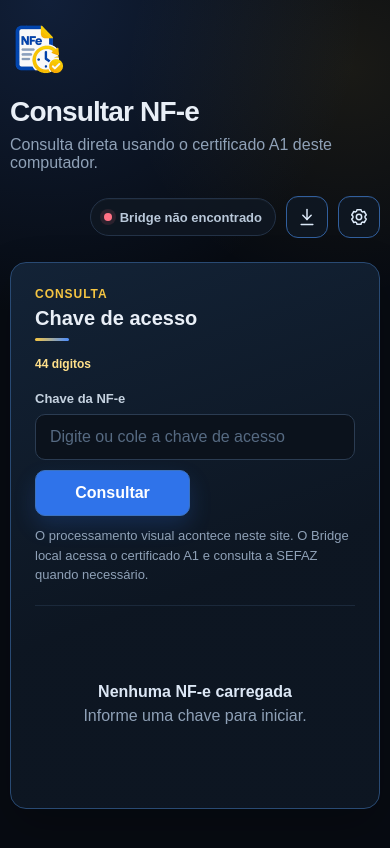
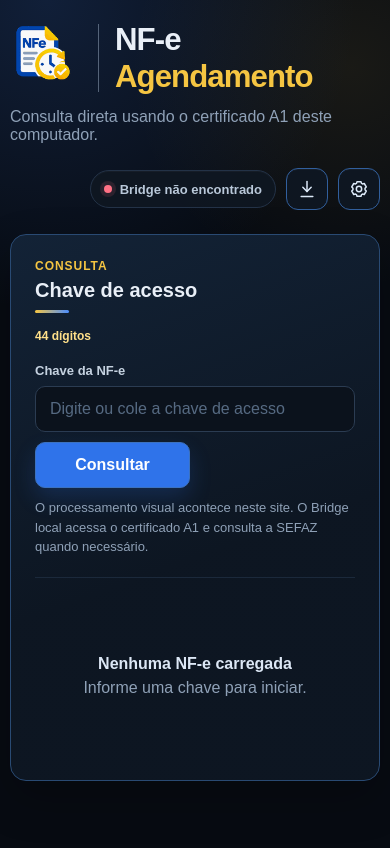
Before and after one commit to joaoldsxyzbr/Nfe-agendamento-2.0, a website built with Vite: page apps/web/index.html in a window 390 px wide. Built offline with nearby package versions, Linux system fonts and the light colour scheme; files whose address does not match are found by name.

Commit message:
ui: alinhar marca NF-e Agendamento no cabeçalho

```diff
--- a/apps/web/src/brand.css
+++ b/apps/web/src/brand.css
@@ -1,7 +1,19 @@
+.topbar > div:first-child {
+  display: grid;
+  grid-template-columns: 92px minmax(0, auto);
+  grid-template-areas:
+    "logo title"
+    "subtitle subtitle";
+  align-items: center;
+  justify-content: start;
+  column-gap: 22px;
+}
+
 .topbar > div:first-child > .eyebrow {
-  width: 72px;
-  height: 72px;
-  margin: -4px 0 10px;
+  grid-area: logo;
+  width: 92px;
+  height: 92px;
+  margin: 0;
   overflow: hidden;
   background: url('/brand-mark.png') center / contain no-repeat;
   color: transparent;
@@ -11,10 +23,56 @@
   text-transform: none;
 }
 
+.topbar > div:first-child > h1 {
+  grid-area: title;
+  margin: 0;
+  padding-left: 22px;
+  border-left: 1px solid rgba(143, 161, 183, 0.55);
+  font-size: 0;
+  line-height: 1;
+}
+
+.topbar > div:first-child > h1::before,
+.topbar > div:first-child > h1::after {
+  display: block;
+  font-size: clamp(28px, 3.2vw, 42px);
+  font-weight: 800;
+  letter-spacing: -0.03em;
+}
+
+.topbar > div:first-child > h1::before {
+  content: 'NF-e';
+  color: var(--text);
+}
+
+.topbar > div:first-child > h1::after {
+  content: 'Agendamento';
+  margin-top: 5px;
+  color: var(--yellow);
+}
+
+.topbar > div:first-child > .subtitle {
+  grid-area: subtitle;
+  margin: 14px 0 0;
+}
+
 @media (max-width: 720px) {
+  .topbar > div:first-child {
+    grid-template-columns: 72px minmax(0, auto);
+    column-gap: 16px;
+  }
+
   .topbar > div:first-child > .eyebrow {
-    width: 64px;
-    height: 64px;
-    margin-top: 0;
+    width: 72px;
+    height: 72px;
+  }
+
+  .topbar > div:first-child > h1 {
+    padding-left: 16px;
+  }
+
+  .topbar > div:first-child > h1::before,
+  .topbar > div:first-child > h1::after {
+    font-size: clamp(25px, 8vw, 34px);
   }
 }
```
